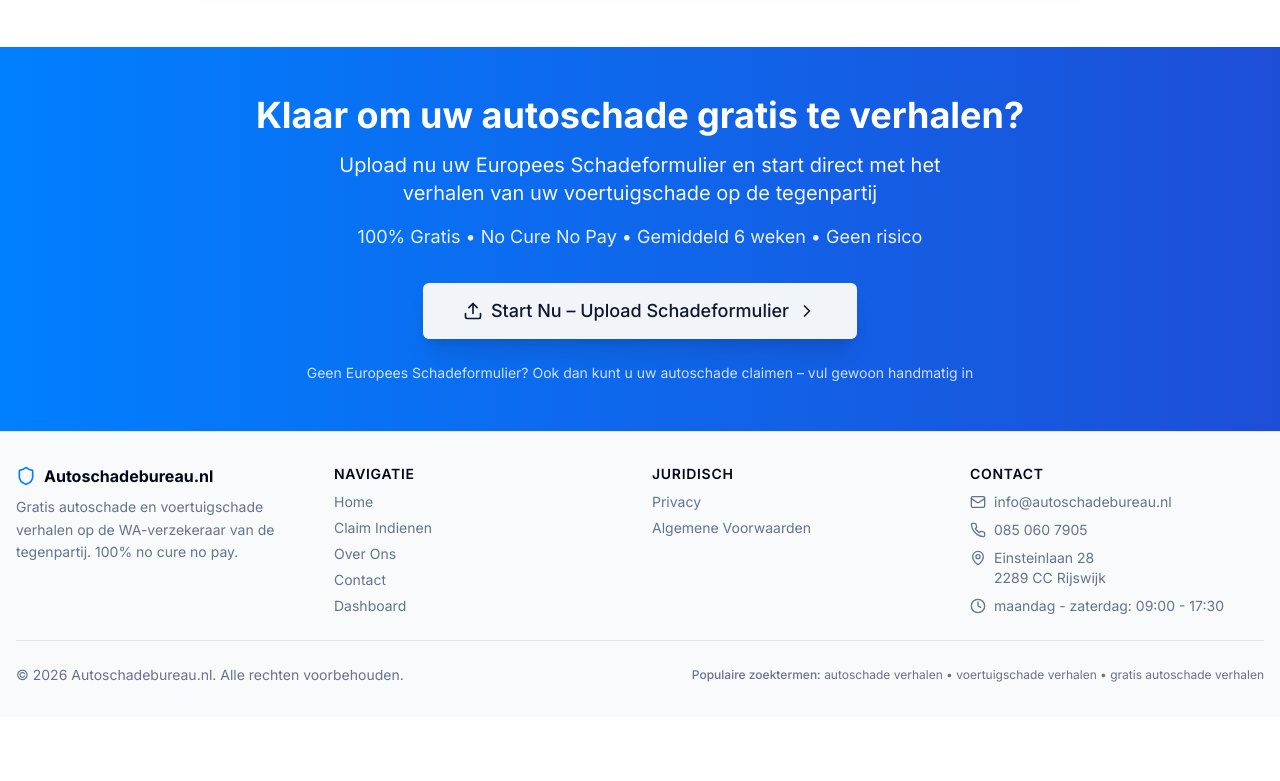
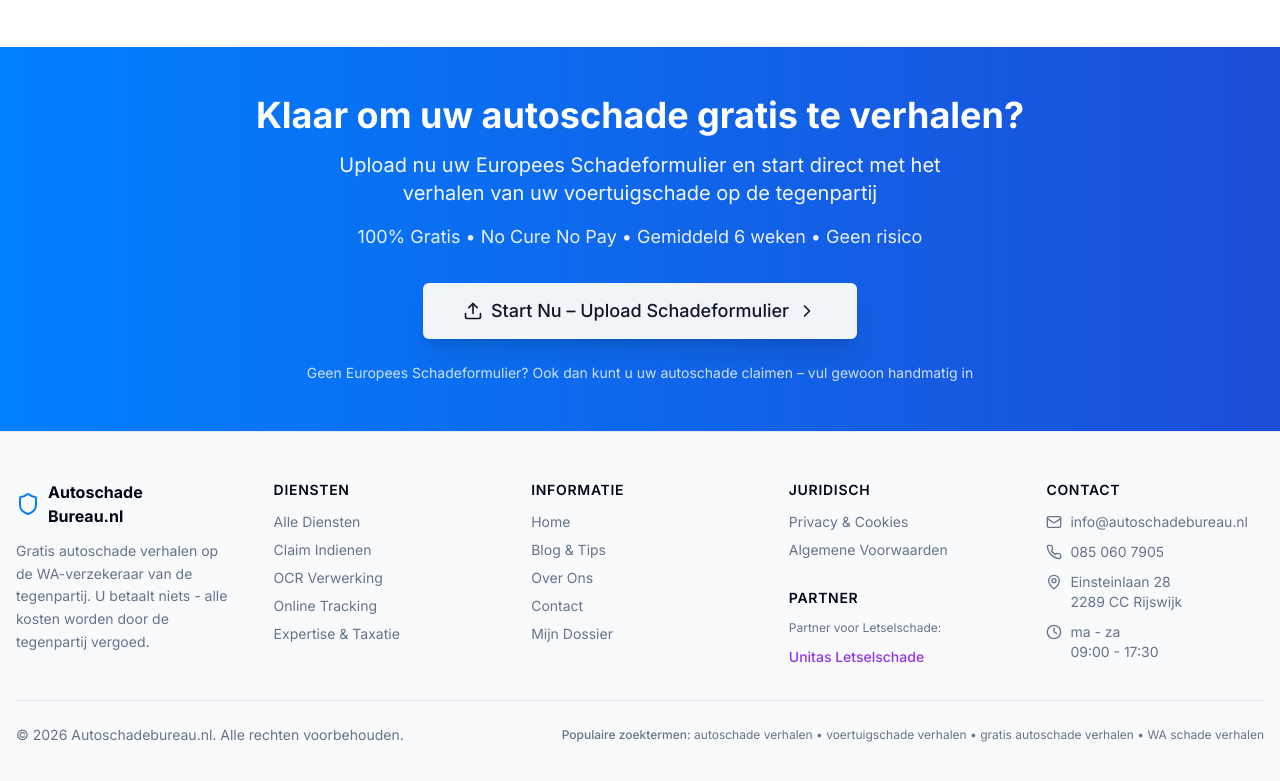
Before and after one commit to Championne/Gratisschadeverhalen.nl, a Next.js app: page / in a window 1280 px wide. Shown: the part 9928-10709 px from the top of the page. Before the commit the page ends 10645 px from the top, so only its background shows below. Built offline with nearby package versions, Linux system fonts and the light colour scheme.

Commit message:
feat: comprehensive footer update - add all new pages (Diensten, Blog), improve spacing (gap-8/10), add Unitas partner section, update to 5-column layout on XL screens

```diff
--- a/components/site-footer.tsx
+++ b/components/site-footer.tsx
@@ -6,33 +6,68 @@ export function SiteFooter() {
 
   return (
     <footer className="border-t bg-gray-50">
-      <div className="container mx-auto px-4 py-6 md:py-8">
-        <div className="grid grid-cols-1 md:grid-cols-2 lg:grid-cols-4 gap-4 lg:gap-6">
+      <div className="container mx-auto px-4 py-8 md:py-12">
+        <div className="grid grid-cols-1 md:grid-cols-2 lg:grid-cols-4 xl:grid-cols-5 gap-8 lg:gap-10">
 
           {/* Logo & Description */}
-          <div className="space-y-2">
+          <div className="space-y-3 lg:col-span-1 xl:col-span-1">
             <Link href="/" className="flex items-center gap-2">
-              <Shield className="h-5 w-5 text-primary" />
-              <span className="font-bold">Autoschadebureau.nl</span>
+              <Shield className="h-6 w-6 text-primary" />
+              <div className="flex flex-col leading-tight">
+                <span className="text-base font-bold">Autoschade</span>
+                <span className="text-base font-bold">Bureau.nl</span>
+              </div>
             </Link>
-            <p className="text-sm text-muted-foreground leading-relaxed pr-2">
-              Gratis autoschade en voertuigschade verhalen op de WA-verzekeraar van de tegenpartij.
-              100% no cure no pay.
+            <p className="text-sm text-muted-foreground leading-relaxed">
+              Gratis autoschade verhalen op de WA-verzekeraar van de tegenpartij.
+              U betaalt niets - alle kosten worden door de tegenpartij vergoed.
             </p>
           </div>
 
-          {/* Navigation */}
-          <div className="space-y-2">
-            <h3 className="font-semibold text-sm uppercase tracking-wider">Navigatie</h3>
-            <ul className="space-y-1.5 text-sm">
+          {/* Diensten */}
+          <div className="space-y-3">
+            <h3 className="font-semibold text-sm uppercase tracking-wider">Diensten</h3>
+            <ul className="space-y-2 text-sm">
+              <li>
+                <Link href="/diensten" className="text-muted-foreground hover:text-primary transition-colors">
+                  Alle Diensten
+                </Link>
+              </li>
+              <li>
+                <Link href="/claim-indienen" className="text-muted-foreground hover:text-primary transition-colors">
+                  Claim Indienen
+                </Link>
+              </li>
+              <li>
+                <Link href="/diensten#ocr" className="text-muted-foreground hover:text-primary transition-colors">
+                  OCR Verwerking
+                </Link>
+              </li>
+              <li>
+                <Link href="/diensten#tracking" className="text-muted-foreground hover:text-primary transition-colors">
+                  Online Tracking
+                </Link>
+              </li>
+              <li>
+                <Link href="/diensten#expertise" className="text-muted-foreground hover:text-primary transition-colors">
+                  Expertise & Taxatie
+                </Link>
+              </li>
+            </ul>
+          </div>
+
+          {/* Informatie */}
+          <div className="space-y-3">
+            <h3 className="font-semibold text-sm uppercase tracking-wider">Informatie</h3>
+            <ul className="space-y-2 text-sm">
               <li>
                 <Link href="/" className="text-muted-foreground hover:text-primary transition-colors">
                   Home
                 </Link>
               </li>
               <li>
-                <Link href="/claim-indienen" className="text-muted-foreground hover:text-primary transition-colors">
-                  Claim Indienen
+                <Link href="/blog" className="text-muted-foreground hover:text-primary transition-colors">
+                  Blog & Tips
                 </Link>
               </li>
               <li>
@@ -47,19 +82,19 @@ export function SiteFooter() {
               </li>
               <li>
                 <Link href="/dashboard" className="text-muted-foreground hover:text-primary transition-colors">
-                  Dashboard
+                  Mijn Dossier
                 </Link>
               </li>
             </ul>
           </div>
 
-          {/* Legal */}
-          <div className="space-y-2">
+          {/* Juridisch */}
+          <div className="space-y-3">
             <h3 className="font-semibold text-sm uppercase tracking-wider">Juridisch</h3>
-            <ul className="space-y-1.5 text-sm">
+            <ul className="space-y-2 text-sm">
               <li>
                 <Link href="/privacy" className="text-muted-foreground hover:text-primary transition-colors">
-                  Privacy
+                  Privacy & Cookies
                 </Link>
               </li>
               <li>
@@ -68,12 +103,24 @@ export function SiteFooter() {
                 </Link>
               </li>
             </ul>
+            <div className="pt-4">
+              <h4 className="font-semibold text-sm uppercase tracking-wider mb-3">Partner</h4>
+              <p className="text-xs text-muted-foreground mb-2">Partner voor Letselschade:</p>
+              <a
+                href="https://www.unitasletselschade.nl"
+                target="_blank"
+                rel="noopener noreferrer"
+                className="text-sm font-medium text-purple-600 hover:text-purple-700 transition-colors"
+              >
+                Unitas Letselschade
+              </a>
+            </div>
           </div>
 
           {/* Contact */}
-          <div className="space-y-2">
+          <div className="space-y-3">
             <h3 className="font-semibold text-sm uppercase tracking-wider">Contact</h3>
-            <ul className="space-y-2 text-sm">
+            <ul className="space-y-2.5 text-sm">
               <li className="flex items-center gap-2 text-muted-foreground">
                 <Mail className="h-4 w-4 flex-shrink-0" />
                 <a href="mailto:info@autoschadebureau.nl" className="hover:text-primary transition-colors">
@@ -96,7 +143,8 @@ export function SiteFooter() {
               <li className="flex items-start gap-2 text-muted-foreground">
                 <Clock className="h-4 w-4 flex-shrink-0 mt-0.5" />
                 <span>
-                  maandag - zaterdag: 09:00 - 17:30
+                  ma - za<br />
+                  09:00 - 17:30
                 </span>
               </li>
             </ul>
@@ -104,13 +152,13 @@ export function SiteFooter() {
         </div>
 
         {/* Bottom Bar */}
-        <div className="mt-6 pt-6 border-t border-gray-200">
-          <div className="flex flex-col md:flex-row justify-between items-start md:items-center gap-3 text-center md:text-left">
+        <div className="mt-8 pt-6 border-t border-gray-200">
+          <div className="flex flex-col md:flex-row justify-between items-start md:items-center gap-4 text-center md:text-left">
             <p className="text-sm text-muted-foreground w-full md:w-auto">
               &copy; {currentYear} Autoschadebureau.nl. Alle rechten voorbehouden.
             </p>
             <p className="text-xs text-muted-foreground w-full md:w-auto">
-              <span className="font-medium">Populaire zoektermen:</span> autoschade verhalen • voertuigschade verhalen • gratis autoschade verhalen
+              <span className="font-medium">Populaire zoektermen:</span> autoschade verhalen • voertuigschade verhalen • gratis autoschade verhalen • WA schade verhalen
             </p>
           </div>
         </div>
```
